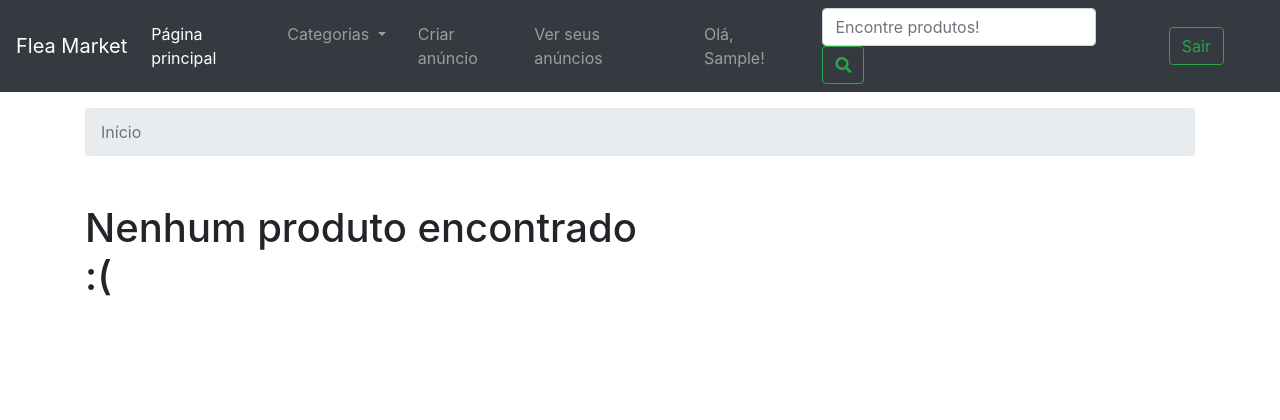
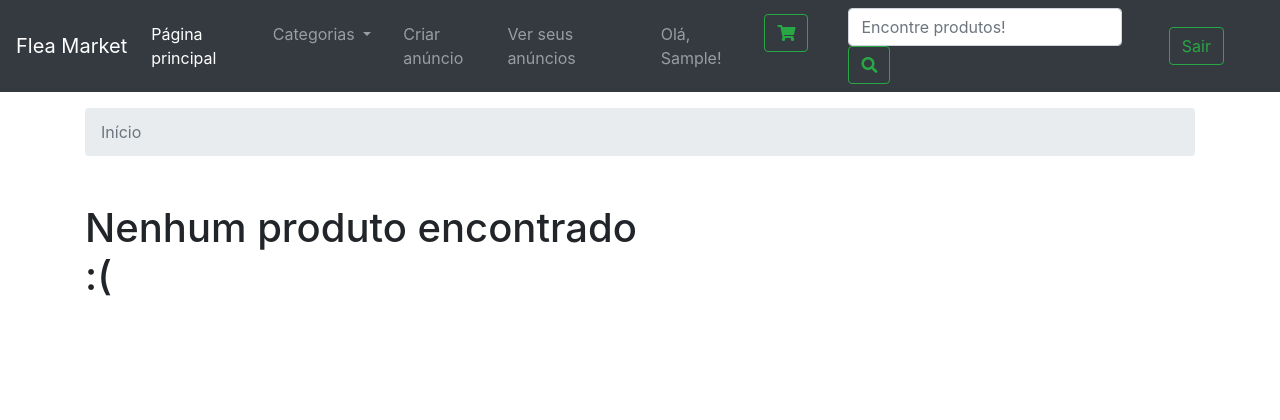
Before and after one commit to geraldofada/flea-market, a Django app: page / in a window 1280 px wide. Shown: the top 420 px of the page. Run offline with Django 3.2, Linux system fonts and the light colour scheme; the visitor is signed in with stand-in values (Sample User, id 1); data that the repository does not hold is empty; some libraries are stand-ins or nearby versions.

Commit message:
new cart nav

```diff
--- a/templates/base/nav.html
+++ b/templates/base/nav.html
@@ -64,9 +64,18 @@
 
         {% if user.is_authenticated %}
             <ul class="navbar-nav mx-4">
-                <span class="navbar-text">
-                    Olá, {{ user.first_name }}!
-                </span>
+                <li class="nav-item">
+                    <span class="navbar-text">
+                        Olá, {{ user.first_name }}!
+                    </span>
+                </li>
+                <li class="nav-item">
+                    <a
+                    class="ml-4 btn btn-outline-success mr-3 {% if request.resolver_match.view_name == 'users:login' %}active{% endif %}"
+                    href="{% url 'users:login' %}">
+                        <i class="fas fa-shopping-cart"></i>
+                    </a>
+                </li>
             </ul>
         {% endif %}
 
```
